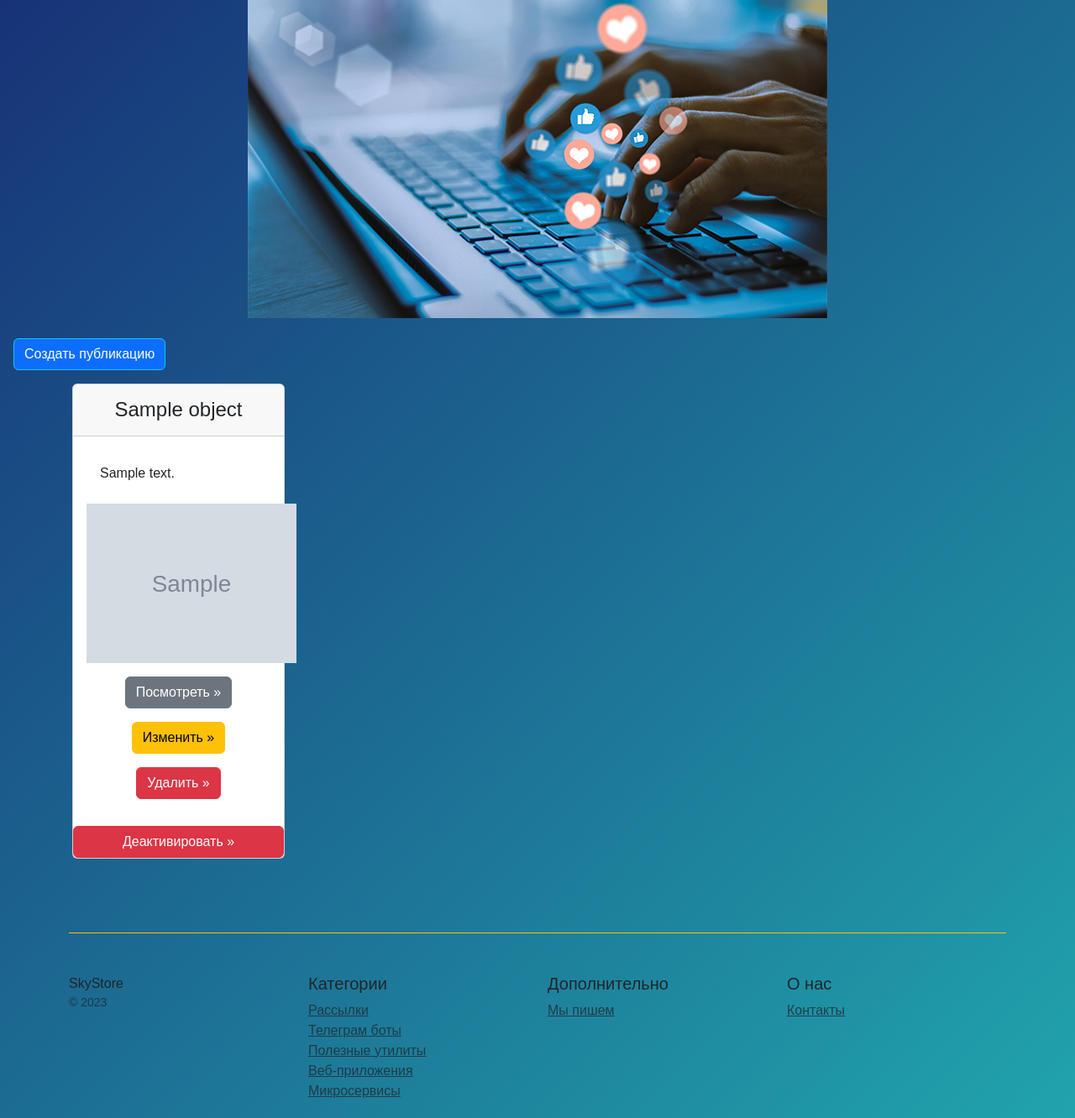
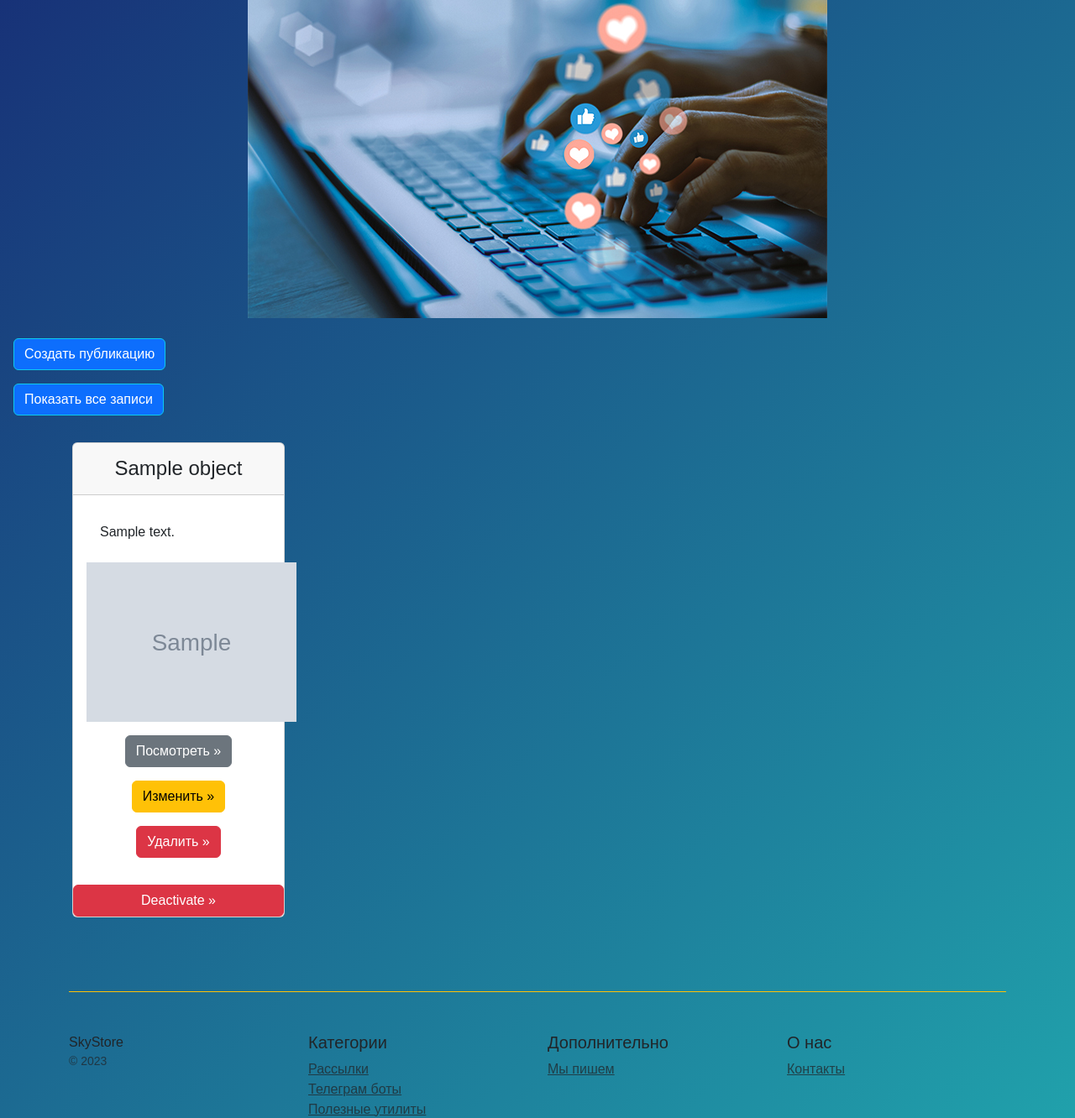
Before and after one commit to PreciousBunny/django_homework, a Django app: template blog/templates/blog/post_list.html in a window 1280 px wide. Shown: the part 188-1520 px from the top of the page at 84% size. Run offline with Django 3.2, Linux system fonts and the light colour scheme; the template is opened without the code that fills it: most values are stand-ins (such as "Sample title", 1, 10 or a date in 2020); grey boxes marked "Sample" are stand-in pictures; some libraries are stand-ins or nearby versions.

Commit message:
Update release django homework 21.1+

```diff
--- a/blog/templates/blog/includes/inc_post_card.html
+++ b/blog/templates/blog/includes/inc_post_card.html
@@ -16,9 +16,9 @@
 
                     </div>
                     {% if  object.published %}
-                        <a class="btn btn-danger" href="{% url 'blog:toggle_publish' object.slug %}" role="button">Деактивировать &raquo;</a>
+                        <a class="btn btn-danger" href="{% url 'blog:toggle_publish' object.slug %}" role="button">Deactivate &raquo;</a>
                     {% else %}
-                        <a class="btn btn-success" href="{% url 'blog:toggle_publish' object.slug %}" role="button">Активировать &raquo;</a>
+                        <a class="btn btn-success" href="{% url 'blog:toggle_publish' object.slug %}" role="button">Activate &raquo;</a>
                     {% endif %}
                 </div>
             </div>
--- a/blog/templates/blog/post_list.html
+++ b/blog/templates/blog/post_list.html
@@ -8,7 +8,8 @@
 </div>
 
 <div class="col-12">
-        <a href="{% url 'blog:post_create' %}" class="btn btn-primary border-info mx-3 ">Создать публикацию</a>
+        <p><a href="{% url 'blog:post_create' %}" class="btn btn-primary border-info mx-3 ">Создать публикацию</a></p>
+       <p> <a href="{% url 'blog:all_posts' %}" class="btn btn-primary border-info mx-3 ">Показать все записи</a></p>
 </div>
 
 <div class="container">
--- a/blog/urls.py
+++ b/blog/urls.py
@@ -12,5 +12,6 @@ urlpatterns = [
     path('create', PostCreateView.as_view(), name='post_create'),
     path('blog/update/<slug:slug>', PostUpdateView.as_view(), name='post_update'),
     path('blog/delete/<slug:slug>', PostDeleteView.as_view(), name='post_delete'),
-    path('blog/toggle/<slug:slug>/', toggle_publish, name='toggle_publish'),
+    path('blog/toggle/<slug:slug>', toggle_publish, name='toggle_publish'),
+    path('blog/allposts', PostAllListView.as_view(), name='all_posts'),
 ]
```
Also changed, not shown: blog/views.py (+13 -28 lines), catalog/views.py (+0 -23 lines).
